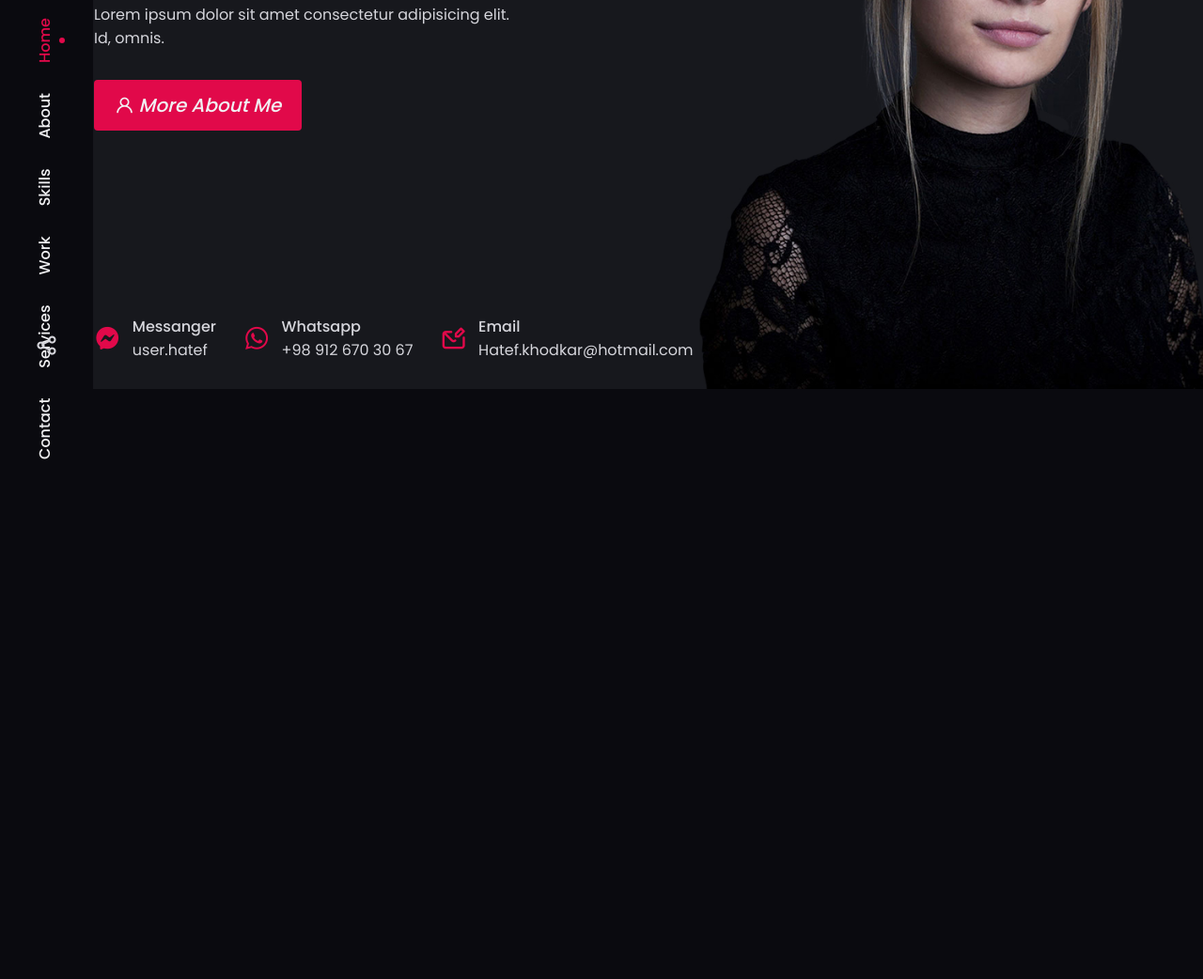
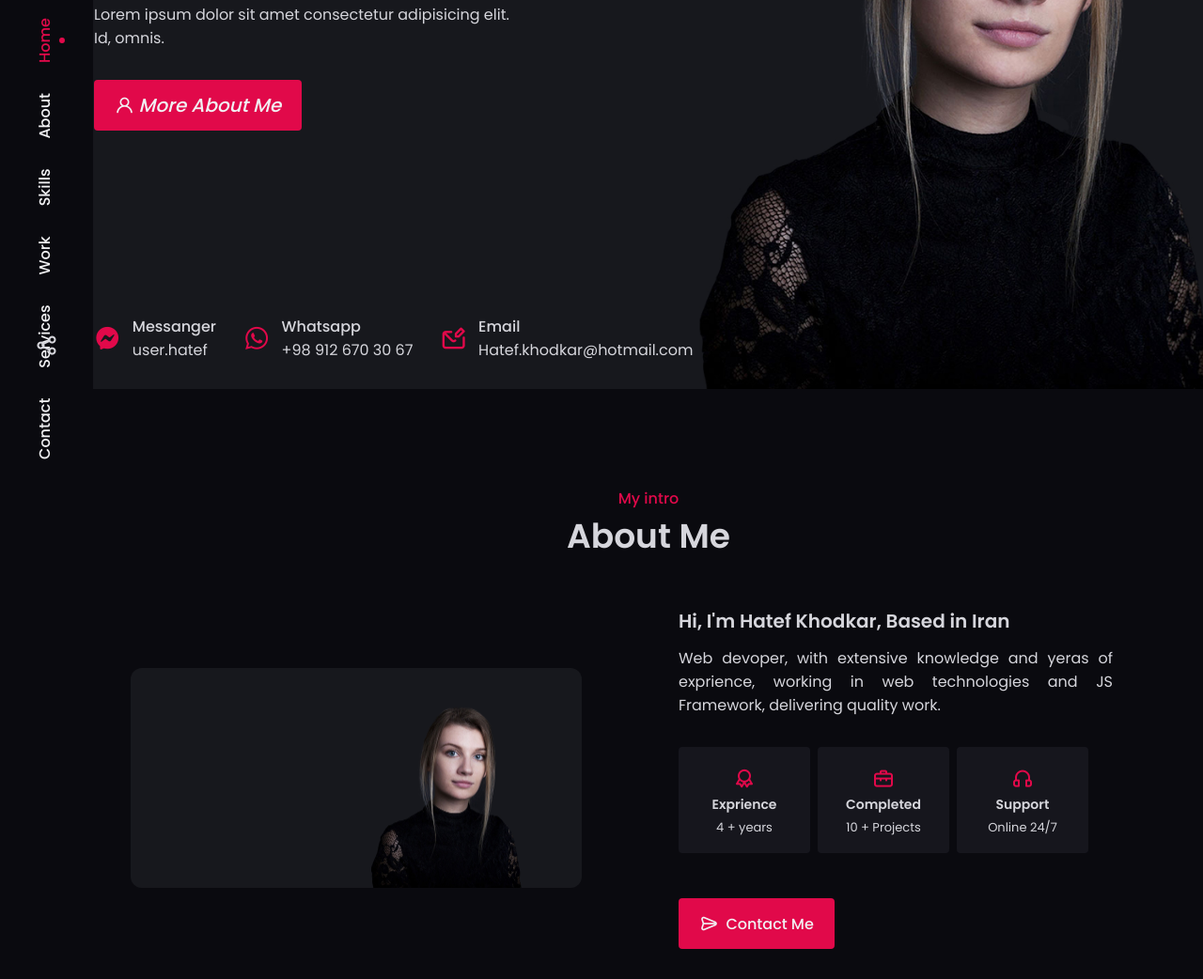
Before and after one commit to hkhodkar/portfolio, a website: page index.html in a window 1280 px wide. Shown: the part 386-1428 px from the top of the page at 94% size. Before the commit the page ends 800 px from the top, so only its background shows below. Drawn offline with nearby package versions, Linux system fonts and the light colour scheme.

Commit message:
feat: add about section

```diff
--- /dev/null
+++ b/assets/sass/_about.scss
@@ -0,0 +1,50 @@
+.about {
+  &__container {
+    grid-template-columns: repeat(2, 1fr);
+    column-gap: 4rem;
+    align-items: center;
+  }
+  &__img {
+    width: 480px;
+    border-radius: 0.75rem;
+    justify-self: center;
+  }
+
+  &__heading {
+    font-size: var(--h3-font-size);
+    margin-bottom: var(--mb-0-75);
+  }
+
+  &__description {
+    text-align: justify;
+    padding-right: 6rem;
+    margin-bottom: var(--mb-2);
+  }
+
+  &__info {
+    grid-template-columns: repeat(3, 140px);
+    column-gap: 0.5rem;
+    margin-bottom: var(--mb-3);
+  }
+
+  &__box {
+    text-align: center;
+    border-radius: 0.25rem;
+    padding: 1rem 1.25rem;
+    background-color: var(--box-color);
+  }
+
+  &__icon {
+    font-size: 1.5rem;
+    color: var(--skin-color);
+    margin-bottom: var(--mb-0-75);
+  }
+
+  &__title {
+    font-size: var(--small-font-size);
+  }
+
+  &__subtitle {
+    font-size: var(--smaller-font-size);
+  }
+}
--- /dev/null
+++ b/assets/sass/_common.scss
@@ -0,0 +1,17 @@
+.section {
+  padding: 6.5rem 0 2rem;
+
+  &__title {
+    text-align: center;
+    font-size: var(--h1-font-size);
+    margin-bottom: var(--mb-3);
+
+    &::before {
+      content: attr(data-heading);
+      display: block;
+      font-size: var(--normal-font-size);
+      font-weight: var(--font-medium);
+      color: var(--skin-color);
+    }
+  }
+}
--- a/assets/sass/main.scss
+++ b/assets/sass/main.scss
@@ -3,6 +3,8 @@
 @import "./home-section";
 @import "./layout";
 @import "./button";
+@import "./about";
+@import "./common";
 
 /*=============== GOOGLE FONTS ===============*/
 @import url("https://fonts.googleapis.com/css2?family=Poppins:wght@300;400;500;600&display=swap");
--- a/index.html
+++ b/index.html
@@ -12,6 +12,7 @@
     <title>Document</title>
   </head>
   <body>
+    <!-- sidebar -->
     <aside class="sidebar" id="sidebar">
       <nav class="nav">
         <div class="nav__logo">
@@ -49,6 +50,7 @@
       </nav>
     </aside>
 
+    <!-- home -->
     <main class="main">
       <section class="home" id="home">
         <div class="home__container container grid">
@@ -124,7 +126,49 @@
           </div>
         </div>
       </section>
+
+      <!-- about -->
+      <section class="about section" id="about">
+        <h2 data-heading="My intro" class="section__title">About Me</h2>
+
+        <div class="about__container cintainer grid">
+          <img src="./assets/img/home-bg.jpg" alt="" class="about__img" />
+          <div class="about__data">
+            <h3 class="about__heading">Hi, I'm Hatef Khodkar, Based in Iran</h3>
+            <p class="about__description">
+              Web devoper, with extensive knowledge and yeras of exprience,
+              working in web technologies and JS Framework, delivering quality
+              work.
+            </p>
+
+            <div class="about__info grid">
+              <div class="about__box">
+                <i class="uil uil-award about__icon"></i>
+                <h3 class="about__title">Exprience</h3>
+                <span class="about__subtitle">4 + years</span>
+              </div>
+
+              <div class="about__box">
+                <i class="uil uil-suitcase-alt about__icon"></i>
+                <h3 class="about__title">Completed</h3>
+                <span class="about__subtitle">10 + Projects</span>
+              </div>
+
+              <div class="about__box">
+                <i class="uil uil-headphones-alt about__icon"></i>
+                <h3 class="about__title">Support</h3>
+                <span class="about__subtitle">Online 24/7</span>
+              </div>
+            </div>
+            <a href="#contact" class="button">
+              <i class="uil uil-navigator button__icon"></i>
+              Contact Me
+            </a>
+          </div>
+        </div>
+      </section>
     </main>
+
     <script src="assets/js/main.js"></script>
   </body>
 </html>
```
Also changed, not shown: assets/css/style.css.
